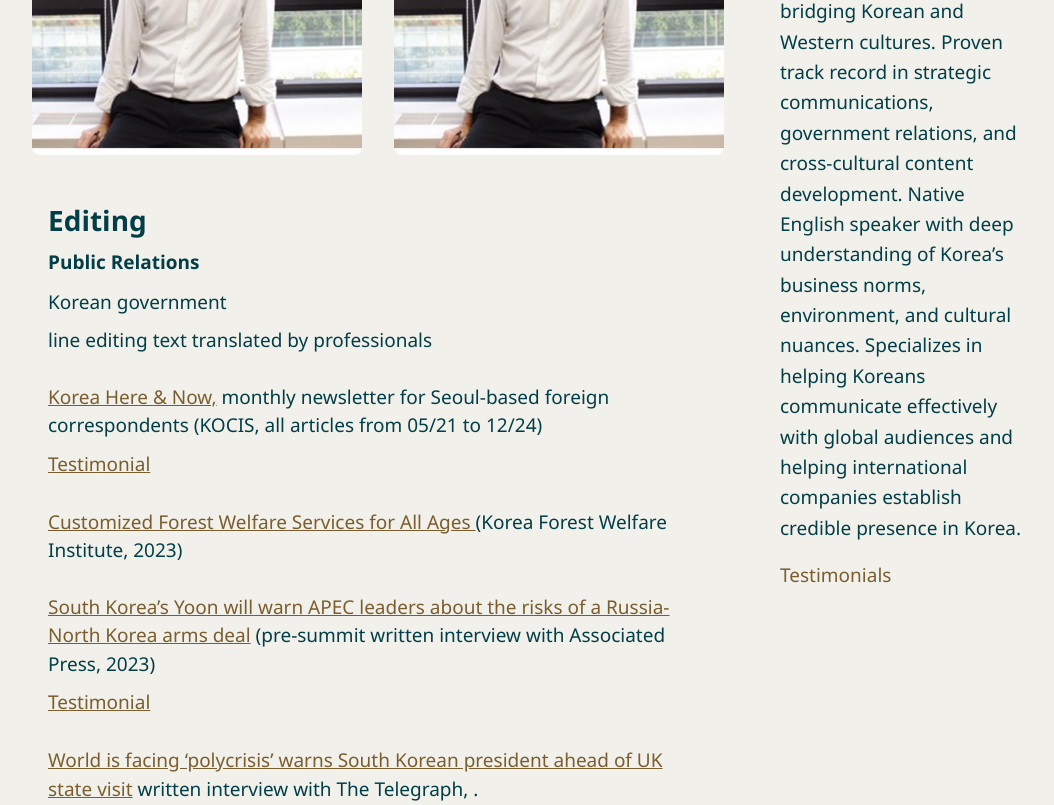
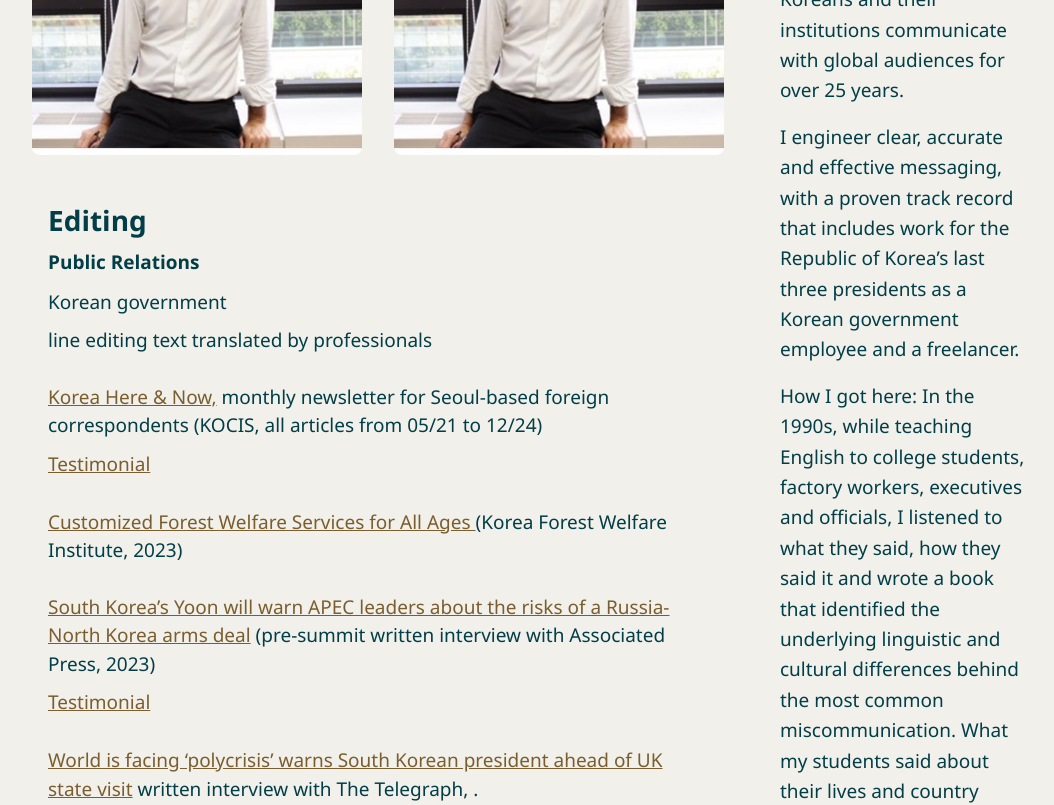
Before and after one commit to wksnders/David-Portfolio, a Vue app: page /#/ in a window 1280 px wide. Shown: the part 360-1165 px from the top of the page, without its empty margins (96-1150 px from the left). Built offline with nearby package versions, Linux system fonts and the light colour scheme.

Commit message:
reformat about and testimonials

```diff
--- a/public/locales/en.yaml
+++ b/public/locales/en.yaml
@@ -8,7 +8,9 @@ navigation.contact: "Contact"
 navigation.testimonials: "Testimonials"
 
 AboutMeSectionTitle: "About Me"
-AboutMeSectionBody: "International communications consultant with 20+ years of expertise bridging Korean and Western cultures. Proven track record in strategic communications, government relations, and cross-cultural content development. Native English speaker with deep understanding of Korea’s business norms, environment, and cultural nuances. Specializes in helping Koreans communicate effectively with global audiences and helping international companies establish credible presence in Korea."
+AboutMeSectionBody1: "International Communications Consultant—helping Koreans and their institutions communicate with global audiences for over 25 years."
+AboutMeSectionBody2: "I engineer clear, accurate and effective messaging, with a proven track record that includes work for the Republic of Korea’s last three presidents as a Korean government employee and a freelancer. "
+AboutMeSectionBody3: "How I got here: In the 1990s, while teaching English to college students, factory workers, executives and officials, I listened to what they said, how they said it and wrote a book that identified the underlying linguistic and cultural differences behind the most common miscommunication. What my students said about their lives and country fascinated me, so I began to focus on writing and editing Korea-related content in the 2000s. This sparked a deeper interest that led to an M.A. in East Asian Studies. Through this lived experience and academic study, I’ve acquired a nuanced understanding of Korea's history, business culture and social dynamics."
 
 Section.writing: "Writing"
 Subsection.writing.PublicRelations: "Public Relations"
@@ -254,23 +256,40 @@ teaching.Classroom.4.bodyLink1: ""
 teaching.Classroom.4.bodyText2: ""
 
 Section.testimonials: "Testimonials"
-testimonials.1.personName: "Timothy Dickens"
-testimonials.1.role: "Foreign Attorney (UK & South Africa) DR & AJU, Seoul"
-testimonials.1.quote: "David was an invaluable colleague on our Africa practice, where he played a key role in research and strategic support. He was instrumental in developing our South Africa investment booklet — later adopted by the South African Embassy for official use — and his research went a long way toward helping establish our Africa group on a firm footing. His analytical rigor, reliability, and ability to translate complex market insights into accessible materials made a lasting contribution to our work."
-testimonials.2.personName: "Timothy Dickens 2"
-testimonials.2.role: "Foreign Attorney (UK & South Africa) DR & AJU, Seoul 2"
-testimonials.2.quote: "2 David was an invaluable colleague on our Africa practice, where he played a key role in research and strategic support. He was instrumental in developing our South Africa investment booklet — later adopted by the South African Embassy for official use — and his research went a long way toward helping establish our Africa group on a firm footing. His analytical rigor, reliability, and ability to translate complex market insights into accessible materials made a lasting contribution to our work."
+testimonials.1.personName: "Ohn Sang-yoon"
+testimonials.1.role: "Former Lead Korean-English Translator, Global News Analysis Team, MCST, Seoul"
+testimonials.1.quote: "I had the privilege of overseeing David’s work with the Ministry of Culture, Sports and Tourism. Responsible for presidential speeches and press releases from the Office of the President under intense pressure, he consistently delivered flawless results, whether day or night. He approached editing with a broad perspective, offering thoughtful and satisfying solutions, and treated every assignment with genuine care as if it were his own."
+testimonials.2.personName: "Bart"
+testimonials.2.role: ""
+testimonials.2.quote: ""
+testimonials.3.personName: "Rosa"
+testimonials.3.role: ""
+testimonials.3.quote: ""
+testimonials.4.personName: "Timothy Dickens"
+testimonials.4.role: "Foreign Attorney (UK & South Africa), D&A, Seoul"
+testimonials.4.quote: "David was an invaluable colleague on our Africa practice, where he played a key role in research and strategic support. He was instrumental in developing our South Africa investment booklet — later adopted by the South African Embassy for official use — and his research went a long way toward helping establish our Africa group on a firm footing. His analytical rigor, reliability, and ability to translate complex market insights into accessible materials made a lasting contribution to our work."
+testimonials.5.personName: "Seon-Ae Choi"
+testimonials.5.role: "Senior Attorney, (Labor & Employment Law), Dentons LEE, Seoul"
+testimonials.5.quote: "David worked with me for a labor law presentation for a conference in Singapore. He edited my text, corrected pronunciation and gave pointers on delivery, rehearsing over and over until I felt confident. That presentation helped me develop important contacts."
+testimonials.6.personName: "Han Kyung Jin"
+testimonials.6.role: "Pharmacist, MFDS, Seoul"
+testimonials.6.quote: "I have been working with David 1:1 online to improve my spoken and written English. Ultimately, I would like to take the IELTS to work abroad. He listens carefully, records my mistakes and prepares lessons that correct my specific problems while we practice real IELT sample topics."
+testimonials.7.personName: "M.J. Jung"
+testimonials.7.role: "Project Manager, Translation Agency, Seoul"
+testimonials.7.quote: "With deep cross-cultural insight and experience in both Korean private and public sectors, David Kendall consistently delivers purpose-driven outcomes — that’s why I’ve trusted him for over a decade."
+
+
 
 
 ContactFormPageTitle: "Contact Me"
 ContactFormNameLabel: "Your Name"
-ContactFormNamePlaceholder: "Name required, please include a preferred title (e.g., Mr./Ms./Dr.) if you have one."
+ContactFormNamePlaceholder: "Required (with preferred title, e.g., Mr./Ms./Dr., if you have one, please)"
 ContactFormEmailLabel: "Your Email"
 ContactFormEmailPlaceholder: "email@example.com"
 ContactFormSubjectLabel: "Email Subject"
-ContactFormSubjectPlaceholder: "A short summary of your request."
+ContactFormSubjectPlaceholder: "A short summary of your request"
 ContactFormMessageLabel: "Your Message"
-ContactFormMessagePlaceholder: "Let me know how I can help you."
+ContactFormMessagePlaceholder: "Please describe your project or inquiry"
 ContactFormSubmitButton: "Send Message"
 ContactFormSendingMessage: "Sending..."
 ContactFormSuccessMessage: "Thank you for reaching out! I'll get back to you soon."
--- a/src/components/About.vue
+++ b/src/components/About.vue
@@ -3,14 +3,18 @@ import useLocalization from '../composables/useLocalization'
 
 const { getTranslationRef } = useLocalization()
 const headerText = getTranslationRef('AboutMeSectionTitle')
-const bodyText = getTranslationRef('AboutMeSectionBody')
+const bodyText1 = getTranslationRef('AboutMeSectionBody1')
+const bodyText2 = getTranslationRef('AboutMeSectionBody2')
+const bodyText3 = getTranslationRef('AboutMeSectionBody3')
 const navTestimonials = getTranslationRef('navigation.testimonials')
 </script>
 
 <template>
   <section class="about-me" id="about">
     <h1>{{ headerText }}</h1>
-    <p>{{ bodyText }}</p>
+    <p>{{ bodyText1 }}</p>
+    <p>{{ bodyText2 }}</p>
+    <p>{{ bodyText3 }}</p>
     <nav class="navigation">
       <RouterLink to="/testimonials">{{ navTestimonials }}</RouterLink>
     </nav>
@@ -25,14 +29,12 @@ const navTestimonials = getTranslationRef('navigation.testimonials')
 
 .about-me h1 {
   color: var(--color-heading);
-  margin-bottom: 1rem;
+  margin-bottom: .25rem;
 }
 
 .about-me p {
   color: var(--color-text);
   line-height: 1.6;
-}
-.navigation{
-  padding: 1rem 0rem;
+  margin-bottom: 1rem;
 }
 </style>
--- a/src/components/templates/Testimonial.vue
+++ b/src/components/templates/Testimonial.vue
@@ -40,11 +40,12 @@ watch(() => route.hash, checkHighlight)
     :class="['testimonial-item', { highlighted: isHighlighted }]"
     :id="props.id"
   >
-    <h5 class="testimonial-person">{{ personName }}</h5>
-    <p class="testimonial-role">{{ role }}</p>
     <blockquote class="testimonial-quote">
       “{{ quote }}”
     </blockquote>
+
+    <h5 class="testimonial-person">{{ personName }}</h5>
+    <p class="testimonial-role">{{ role }}</p>
   </div>
 </template>
 
@@ -62,12 +63,12 @@ watch(() => route.hash, checkHighlight)
 }
 
 .testimonial-person {
-  margin: 0;
+  margin: 0 0 0 3rem;
   font-weight: bold;
 }
 
 .testimonial-role {
-  margin: 0 0 0.25rem;
+  margin: 0 0 .25rem 3rem;
   font-style: italic;
   color: var(--color-soft-heading);
 }
```
